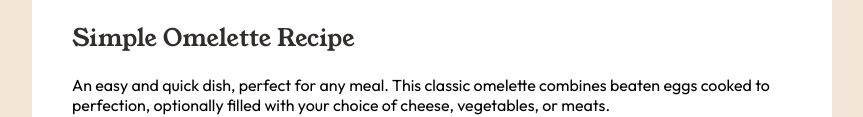
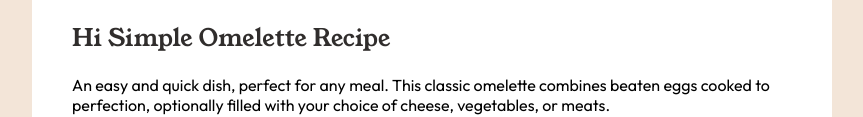
Before and after one commit to SabrinaY123/recipe-page-main, a plain HTML site: page index.html in a window 1280 px wide. Shown: the part 408-525 px from the top of the page, without its empty margins (208-1071 px from the left). Drawn offline with Linux system fonts and the light colour scheme.

Commit message:
Testing Push

```diff
--- a/index.html
+++ b/index.html
@@ -24,7 +24,7 @@
 <section class="content">
 <header>
   <img src="assets/images/image-omelette.jpeg" alt="simple omelette image">
-  <h1>Simple Omelette Recipe</h1>
+  <h1>Hi Simple Omelette Recipe</h1>
 </header>
 
 <section class="description">
```
